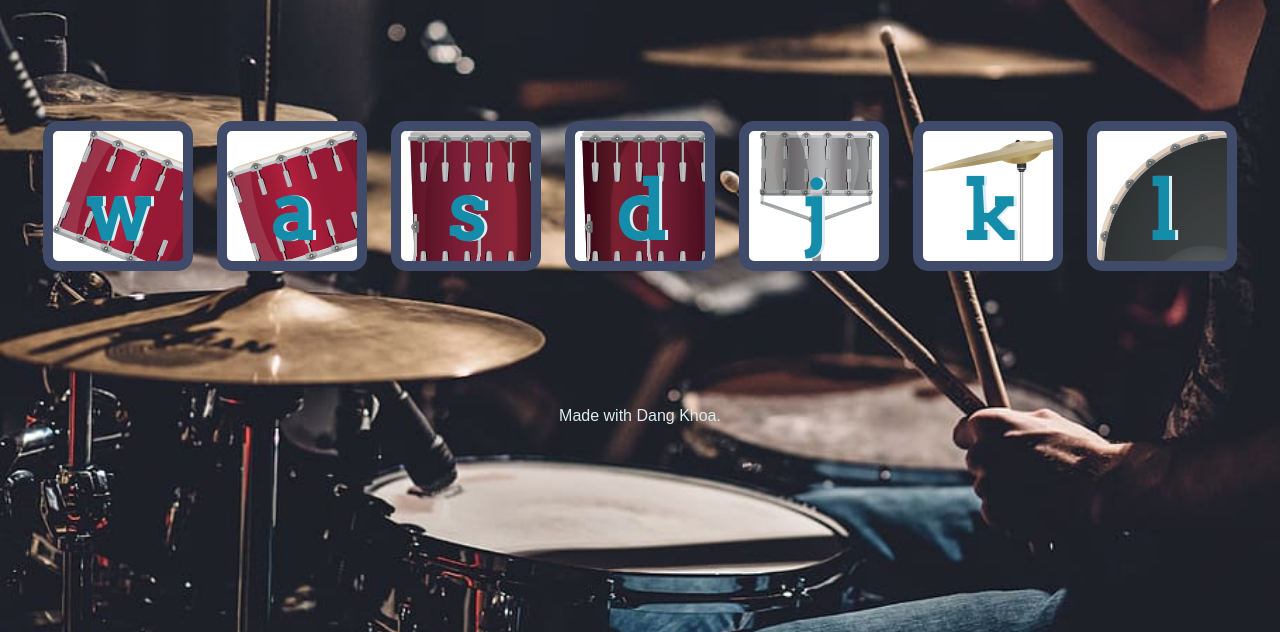
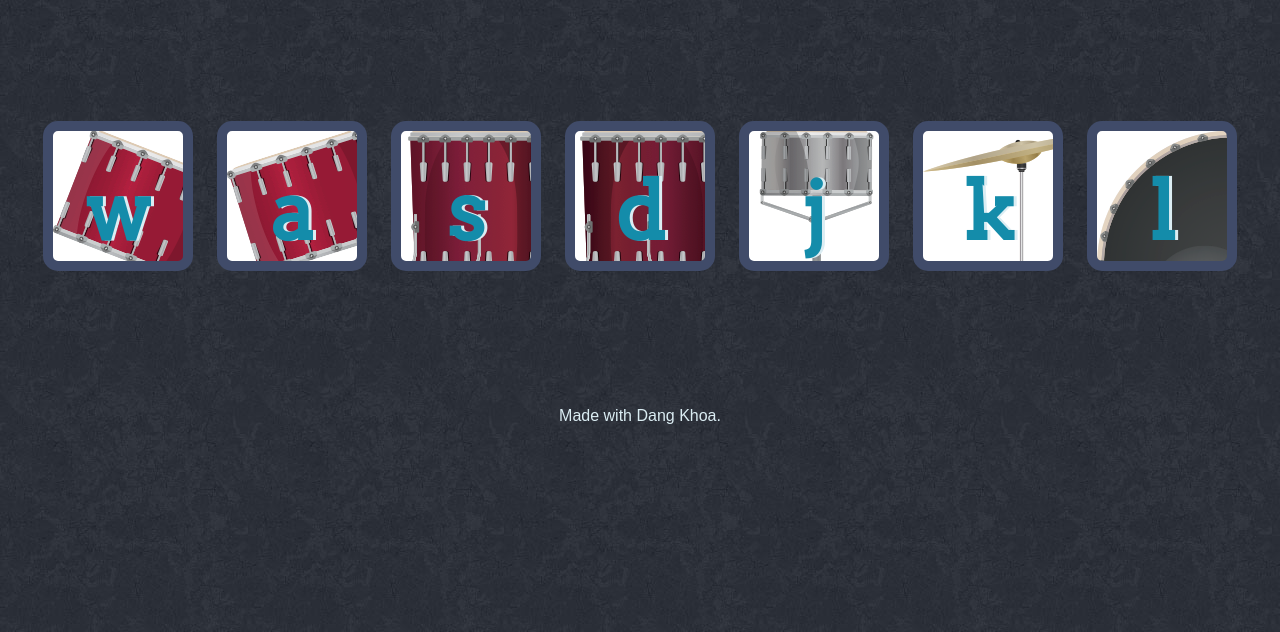
Before and after one commit to khoahc/Drum--Kit, a plain HTML site: page index.html in a window 1280 px wide. Shown: the part 168-800 px from the top of the page. Drawn offline with Linux system fonts and the light colour scheme.

Commit message:
change background

```diff
--- a/styles.css
+++ b/styles.css
@@ -1,7 +1,7 @@
 body {
   text-align: center;
-  background-image: url("images/background.jpg");
   background-size: cover;
+  background:  url("images/background1.jpg");
 }
 
 h1 {
```
Also changed, not shown: images/background1.jpg (added).
